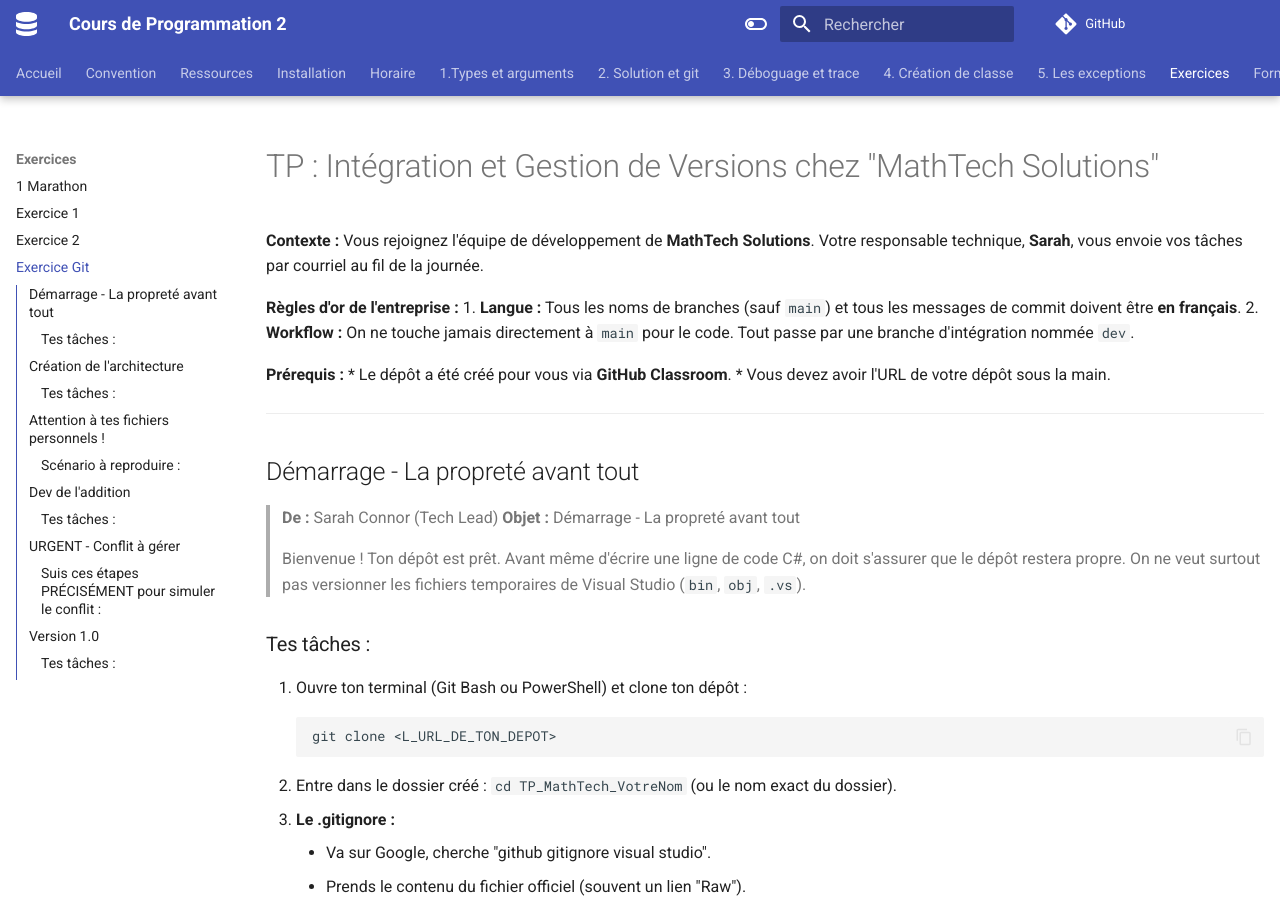
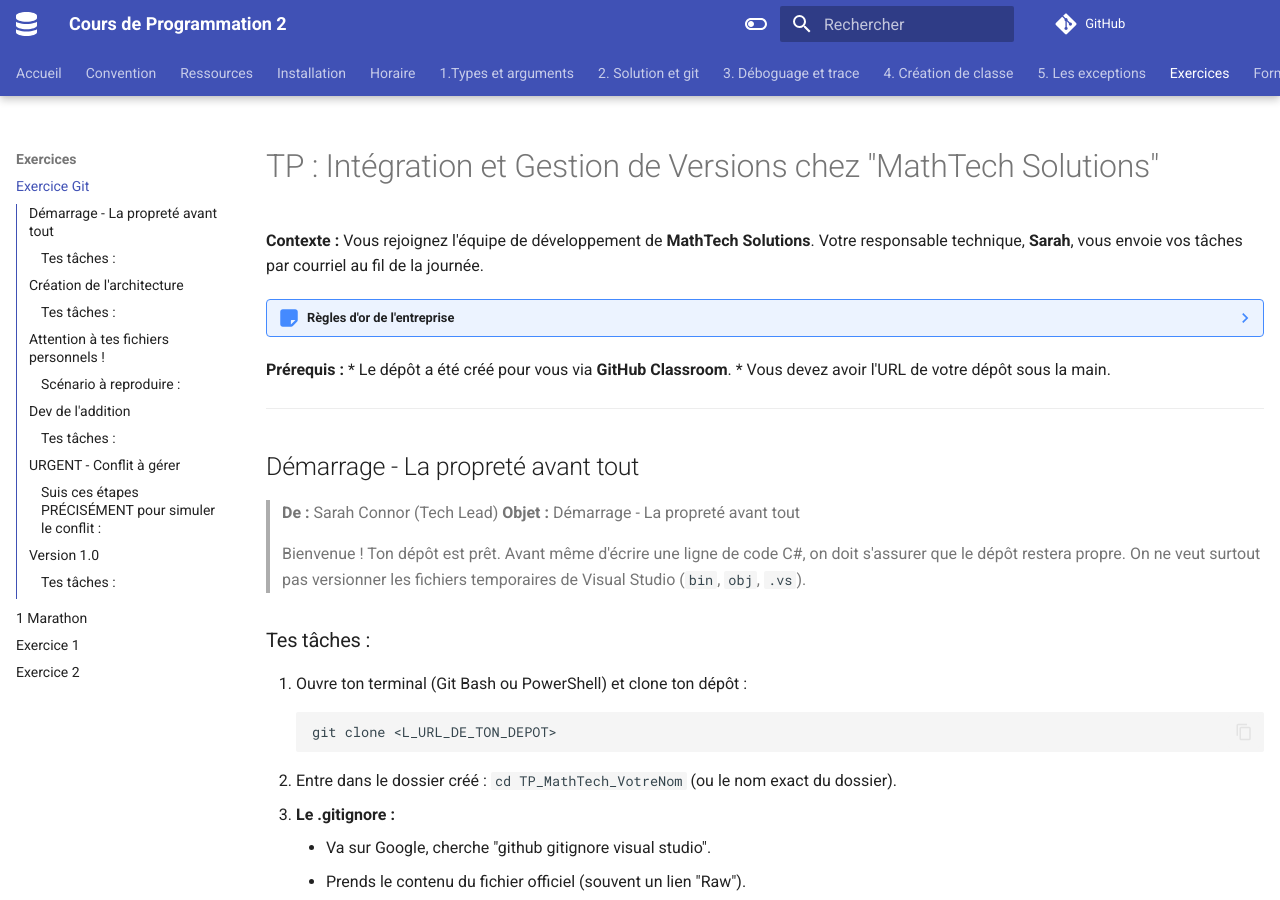
Before and after one commit to TousignantSimon-P2/TousignantSimon-P2.github.io, an MkDocs documentation site: the page built from docs/exercices/exercice_git_semaine_3_1.md, in a window 1280 px wide and 900 px high. Built offline with MkDocs 1.6.1 and Material for MkDocs 9.7.7, drawn with Linux system fonts in a browser that asks for light colours; comment, search, counter and statistics services are not loaded; some of the changed lines change nothing that is shown.

Commit message:
feat: Move Git exercise to top and improve visual with admonition

```diff
--- a/docs/exercices/exercice_git_semaine_3_1.md
+++ b/docs/exercices/exercice_git_semaine_3_1.md
@@ -3,9 +3,9 @@
 **Contexte :**
 Vous rejoignez l'équipe de développement de **MathTech Solutions**. Votre responsable technique, **Sarah**, vous envoie vos tâches par courriel au fil de la journée.
 
-**Règles d'or de l'entreprise :**
-1.  **Langue :** Tous les noms de branches (sauf `main`) et tous les messages de commit doivent être **en français**.
-2.  **Workflow :** On ne touche jamais directement à `main` pour le code. Tout passe par une branche d'intégration nommée `dev`.
+??? note "Règles d'or de l'entreprise"
+    1.  **Langue :** Tous les noms de branches (sauf `main`) et tous les messages de commit doivent être **en français**.
+    2.  **Workflow :** On ne touche jamais directement à `main` pour le code. Tout passe par une branche d'intégration nommée `dev`.
 
 **Prérequis :**
 * Le dépôt a été créé pour vous via **GitHub Classroom**.
--- a/mkdocs.yml
+++ b/mkdocs.yml
@@ -38,10 +38,10 @@
 #   - 'Module11' :
 #      - Module11 abstract sealed virtual interface : notes_de_cours/Semaine_11_abstract_virtual_interface.md
    - 'Exercices' :
+       - Exercice Git : exercices/exercice_git_semaine_3_1.md
        - 1 Marathon : exercices/Exercicesv3.2.md
        - Exercice 1 : exercices/1.exercices_de_classe_et_exception.md
        - Exercice 2 : exercices/exercices_semaine_2.md
-       - Exercice Git : exercices/exercice_git_semaine_3_1.md
 #      - Exercice 3 - Tri radix : exercices/exercices_tri_radix.md
 #      - Exercice 4 - Tests Unitaires : exercices/exercice_test_unitaires1.md
 #
```
